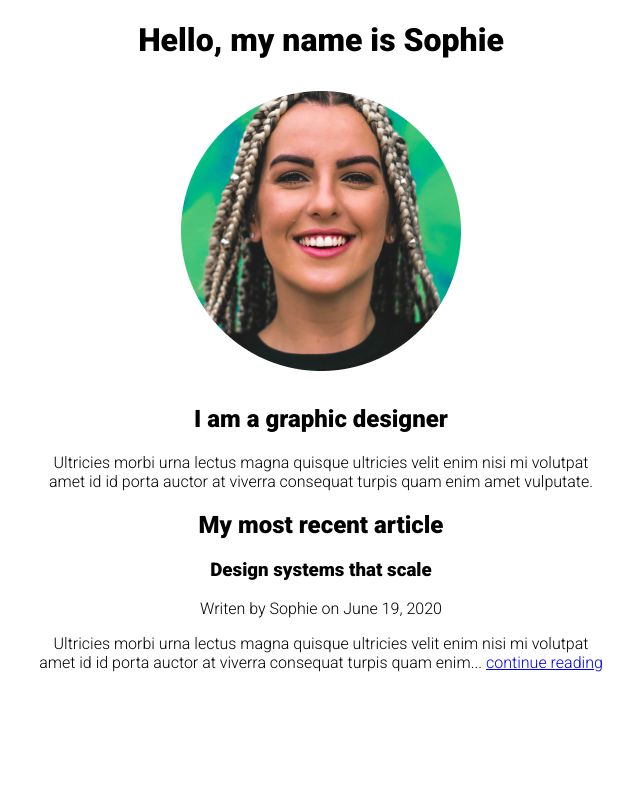
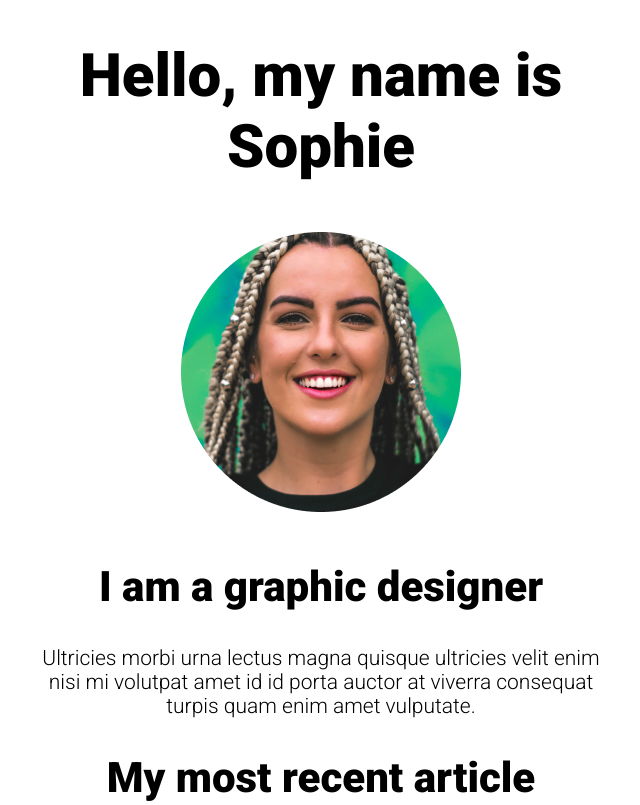
Before and after one commit to Furqaaan/DesignerMockup, a plain HTML site: page index.html in a window 1280 px wide. Shown: the top 805 px of the page, without its empty margins (319-959 px from the left). Drawn offline with Linux system fonts and the light colour scheme.

Commit message:
Challenge 3 - Setting up the typography completed

```diff
--- a/index.html
+++ b/index.html
@@ -20,7 +20,7 @@
 		<h2>My most recent article</h2>
 		<article>
 			<h3>Design systems that scale</h3>
-			<p>Writen by Sophie on June 19, 2020</p>
+			<p class="article-author">Writen by Sophie on June 19, 2020</p>
 			<p>Ultricies morbi urna lectus magna quisque ultricies velit enim nisi mi volutpat amet id id porta auctor
 				at viverra consequat turpis quam enim... <a href="#">continue reading</a></p>
 		</article>
--- a/style.css
+++ b/style.css
@@ -1,9 +1,26 @@
 body {
 	text-align: center;
 	font-family: "Roboto", sans-serif;
+	font-size: 21px;
 }
 
 .main-container {
 	width: 570px;
 	margin: 0 auto;
 }
+
+h1 {
+	font-size: 60px;
+}
+
+h2 {
+	font-size: 42px;
+}
+
+h3 {
+	font-size: 36px;
+}
+
+.article-author {
+	font-size: 16px;
+}
```
